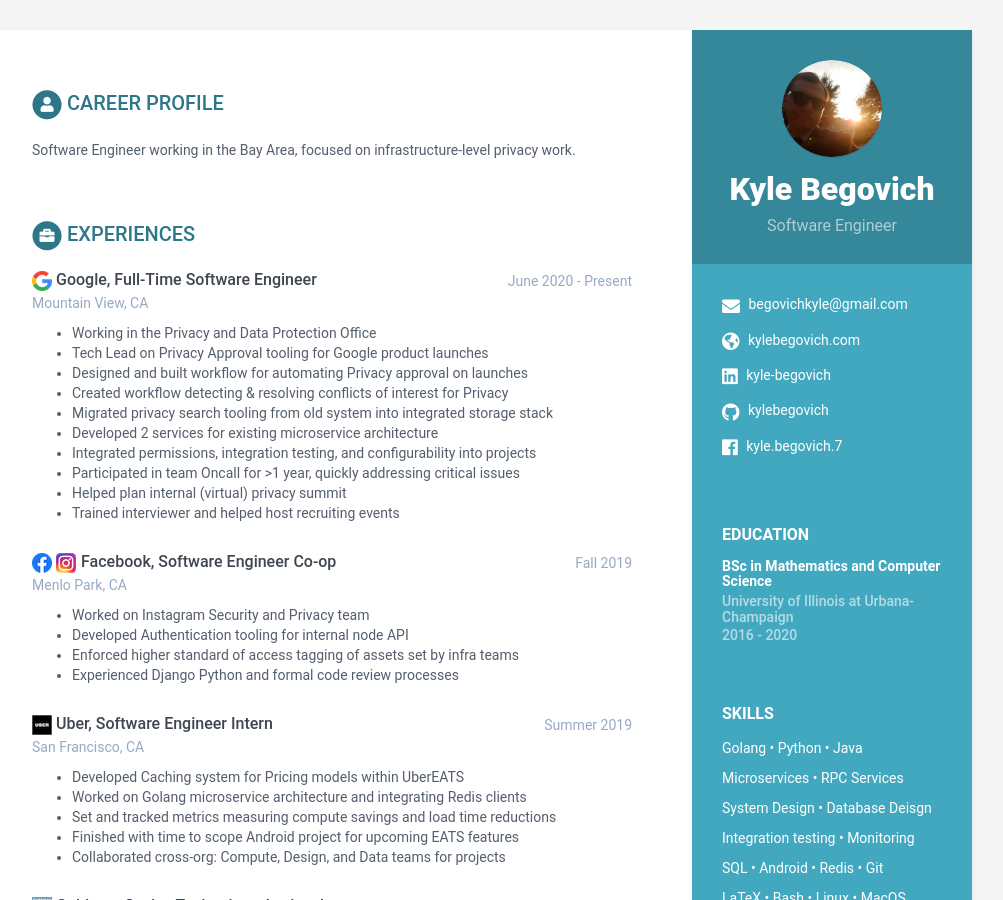
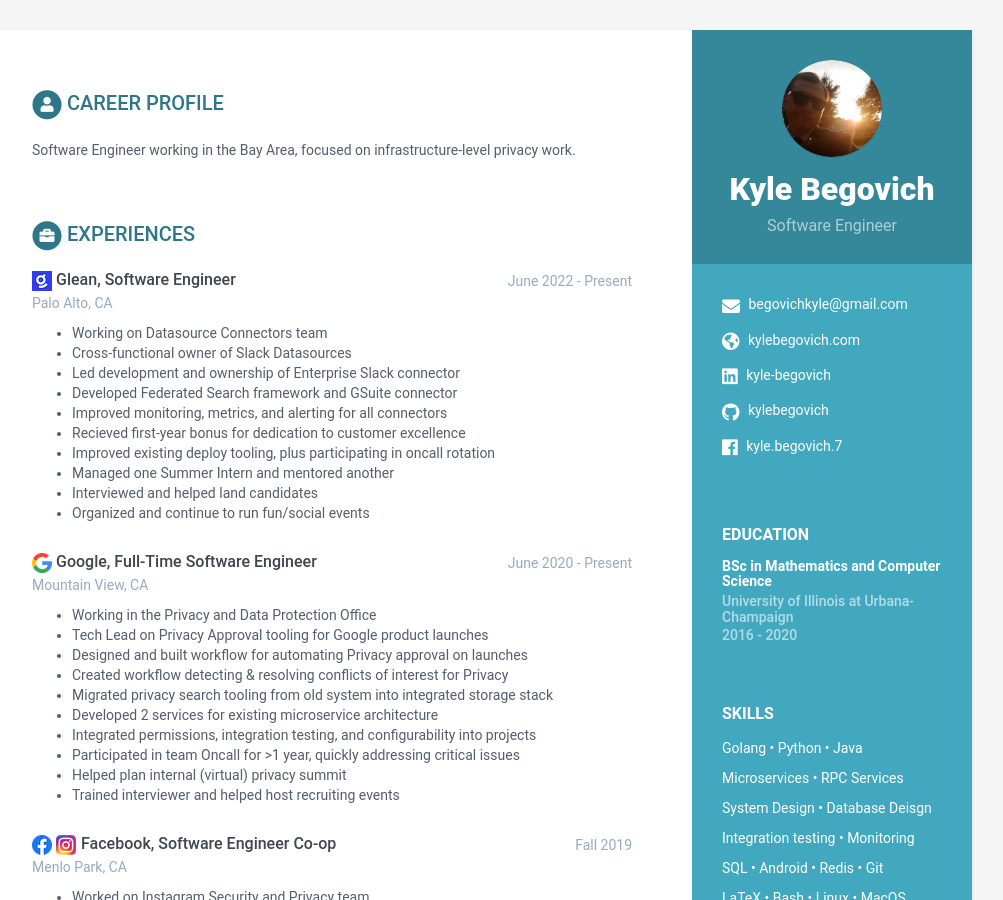
Before and after one commit to kylebegovich/kylebegovich.github.io, a Jekyll site: the page built from index.html, in a window 1280 px wide and 900 px high. Shown: the whole window, without its empty margins (168-1171 px from the left). Built offline with Jekyll 4.4.1, drawn with Linux system fonts in a browser that asks for light colours.

Commit message:
add glean section

```diff
--- a/_data/data.yml
+++ b/_data/data.yml
@@ -68,6 +68,21 @@
         and ran a class series for Sail, the preview day for prospective and
         admitted CS students at UIUC.
 experiences:
+    - role: Glean, Software Engineer
+      logo: glean.png
+      time: June 2022 - Present
+      company: Palo Alto, CA
+      details: |
+          - Working on Datasource Connectors team
+          - Cross-functional owner of Slack Datasources
+          - Led development and ownership of Enterprise Slack connector
+          - Developed Federated Search framework and GSuite connector
+          - Improved monitoring, metrics, and alerting for all connectors
+          - Recieved first-year bonus for dedication to customer excellence
+          - Improved existing deploy tooling, plus participating in oncall rotation
+          - Managed one Summer Intern and mentored another
+          - Interviewed and helped land candidates
+          - Organized and continue to run fun/social events
     - role: Google, Full-Time Software Engineer
       logo: google_logo.png
       time: June 2020 - Present
```
Also changed, not shown: assets/images/glean.png (added).
